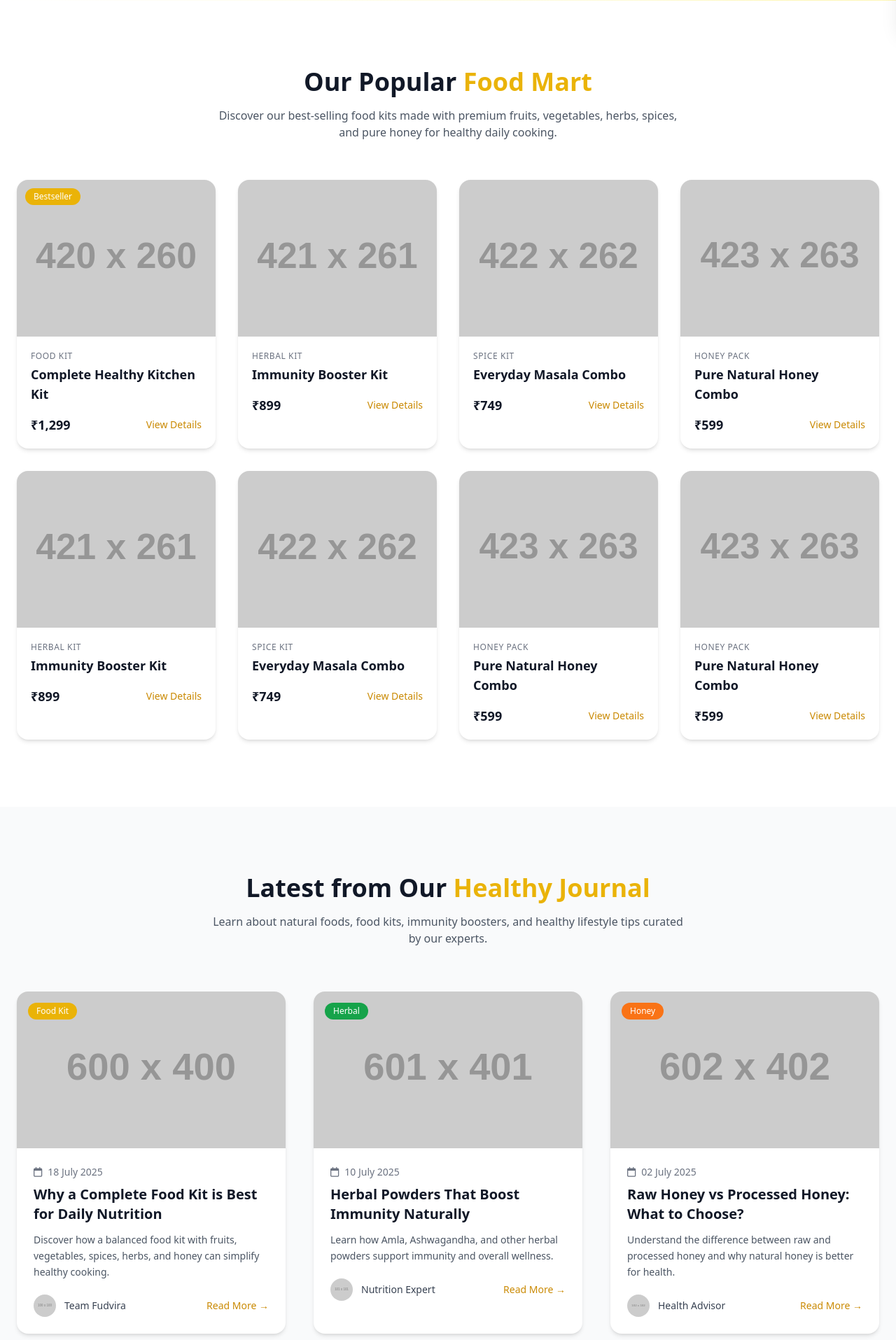
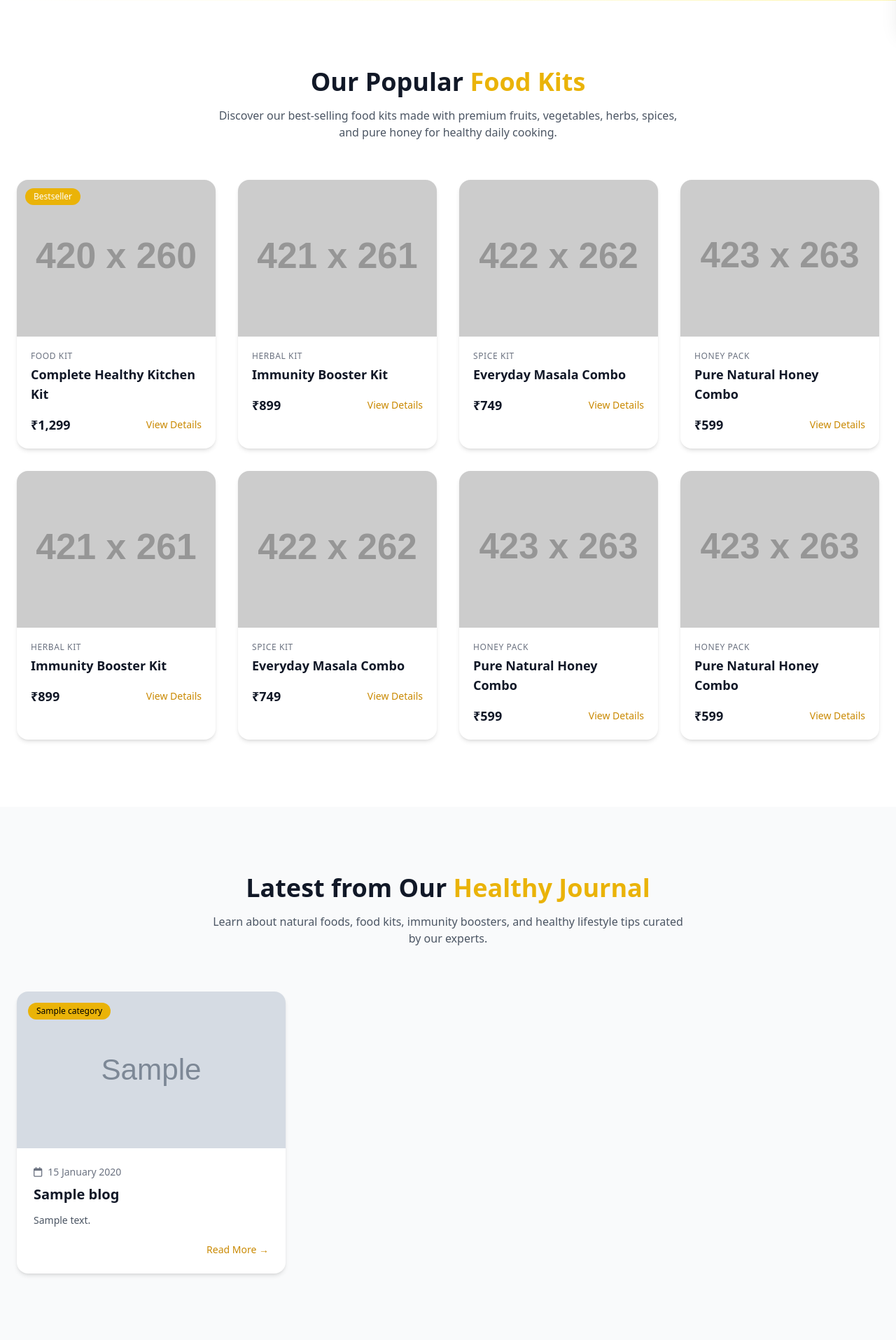
Before and after one commit to Kalpana2003Gajera/foodmart, a Django app: template apps/store/templates/store/index.html in a window 1280 px wide. Shown: the part 763-2678 px from the top of the page at 70% size. Run offline with Django 5.2, Linux system fonts and the light colour scheme; the template is opened without the code that fills it: most values are stand-ins (such as "Sample title", 1, 10 or a date in 2020); grey boxes marked "Sample" are stand-in pictures; grey boxes labelled with a size stand in for pictures from a placeholder-image service; parts of the project's set-up code (start-up, migrations or seed data) failed here and were passed over; some libraries are stand-ins or nearby versions.

Commit message:
forgot pass, blogs does complete.

```diff
--- a/apps/store/templates/store/index.html
+++ b/apps/store/templates/store/index.html
@@ -24,7 +24,7 @@ Home
 
                 <h1 class="text-4xl md:text-5xl xl:text-6xl font-extrabold text-gray-900 leading-tight">
                     Everything Your Kitchen Needs <br>
-                    <span class="text-yellow-500">In One Healthy Food Mart</span>
+                    <span class="text-yellow-500">In One Healthy Food Kit</span>
                 </h1>
 
                 <p class="mt-6 text-gray-600 text-lg leading-relaxed max-w-xl">
@@ -38,7 +38,7 @@ Home
                 <div class="mt-8 flex flex-wrap gap-4">
                     <button
                         class="bg-yellow-500 text-white px-8 py-3 rounded-full text-lg font-medium hover:bg-yellow-600 transition shadow-lg">
-                        Explore Here
+                        Explore Food Kits
                     </button>
 
                     <button
@@ -67,7 +67,7 @@ Home
         <!-- Section Heading -->
         <div class="text-center mb-14">
             <h2 class="text-3xl md:text-4xl font-extrabold text-gray-900">
-                Our Popular <span class="text-yellow-500">Food Mart</span>
+                Our Popular <span class="text-yellow-500">Food Kits</span>
             </h2>
             <p class="mt-4 text-gray-600 max-w-2xl mx-auto">
                 Discover our best-selling food kits made with premium fruits,
@@ -291,15 +291,14 @@ Home
     <!-- Blog Grid -->
     <div class="grid grid-cols-1 md:grid-cols-2 lg:grid-cols-3 gap-10">
 
+      {% for blog in blogs %}
       <!-- Blog Card -->
       <div class="bg-white rounded-2xl shadow-md hover:shadow-xl transition overflow-hidden">
         <div class="relative">
-          <img src="https://dummyimage.com/600x400"
-               class="w-full h-56 object-cover"
-               alt="Blog">
+          <img src="{{ blog.image.url }}" class="w-full h-56 object-cover" alt="Blog">
 
-          <span class="absolute top-4 left-4 bg-yellow-500 text-white text-xs px-3 py-1 rounded-full">
-            Food Kit
+          <span class="absolute top-4 left-4 bg-yellow-500 text-dark text-xs px-3 py-1 rounded-full">
+            {{blog.category.name}}
           </span>
         </div>
 
@@ -307,121 +306,27 @@ Home
           <!-- Date -->
           <div class="flex items-center gap-2 text-sm text-gray-500 mb-2">
             <i class="fa-regular fa-calendar"></i>
-            <span>18 July 2025</span>
+            <span>{{ blog.created_at|date:"d F Y" }}</span>
           </div>
 
           <h3 class="text-xl font-semibold text-gray-900 mb-3">
-            Why a Complete Food Kit is Best for Daily Nutrition
+            {{blog.title}}
           </h3>
 
           <p class="text-gray-600 text-sm leading-relaxed mb-5">
-            Discover how a balanced food kit with fruits, vegetables,
-            spices, herbs, and honey can simplify healthy cooking.
+            {{blog.content|truncatewords:20}}
           </p>
 
           <!-- Author + Read -->
-          <div class="flex items-center justify-between">
-            <div class="flex items-center gap-3">
-              <img src="https://dummyimage.com/100x100"
-                   class="w-8 h-8 rounded-full object-cover"
-                   alt="Author">
-              <span class="text-sm font-medium text-gray-700">
-                Team Fudvira
-              </span>
-            </div>
-
-            <a href="#" class="text-sm font-medium text-yellow-600 hover:underline">
+          <div class="flex justify-end">
+            <a href="{% url 'blog_detail' blog.id %}" class="text-sm font-medium text-yellow-600 hover:underline">
               Read More →
             </a>
           </div>
+
         </div>
       </div>
-
-      <!-- Blog Card -->
-      <div class="bg-white rounded-2xl shadow-md hover:shadow-xl transition overflow-hidden">
-        <div class="relative">
-          <img src="https://dummyimage.com/601x401"
-               class="w-full h-56 object-cover"
-               alt="Blog">
-          <span class="absolute top-4 left-4 bg-green-600 text-white text-xs px-3 py-1 rounded-full">
-            Herbal
-          </span>
-        </div>
-
-        <div class="p-6">
-          <div class="flex items-center gap-2 text-sm text-gray-500 mb-2">
-            <i class="fa-regular fa-calendar"></i>
-            <span>10 July 2025</span>
-          </div>
-
-          <h3 class="text-xl font-semibold text-gray-900 mb-3">
-            Herbal Powders That Boost Immunity Naturally
-          </h3>
-
-          <p class="text-gray-600 text-sm leading-relaxed mb-5">
-            Learn how Amla, Ashwagandha, and other herbal powders
-            support immunity and overall wellness.
-          </p>
-
-          <div class="flex items-center justify-between">
-            <div class="flex items-center gap-3">
-              <img src="https://dummyimage.com/101x101"
-                   class="w-8 h-8 rounded-full object-cover"
-                   alt="Author">
-              <span class="text-sm font-medium text-gray-700">
-                Nutrition Expert
-              </span>
-            </div>
-
-            <a href="#" class="text-sm font-medium text-yellow-600 hover:underline">
-              Read More →
-            </a>
-          </div>
-        </div>
-      </div>
-
-      <!-- Blog Card -->
-      <div class="bg-white rounded-2xl shadow-md hover:shadow-xl transition overflow-hidden">
-        <div class="relative">
-          <img src="https://dummyimage.com/602x402"
-               class="w-full h-56 object-cover"
-               alt="Blog">
-          <span class="absolute top-4 left-4 bg-orange-500 text-white text-xs px-3 py-1 rounded-full">
-            Honey
-          </span>
-        </div>
-
-        <div class="p-6">
-          <div class="flex items-center gap-2 text-sm text-gray-500 mb-2">
-            <i class="fa-regular fa-calendar"></i>
-            <span>02 July 2025</span>
-          </div>
-
-          <h3 class="text-xl font-semibold text-gray-900 mb-3">
-            Raw Honey vs Processed Honey: What to Choose?
-          </h3>
-
-          <p class="text-gray-600 text-sm leading-relaxed mb-5">
-            Understand the difference between raw and processed honey
-            and why natural honey is better for health.
-          </p>
-
-          <div class="flex items-center justify-between">
-            <div class="flex items-center gap-3">
-              <img src="https://dummyimage.com/102x102"
-                   class="w-8 h-8 rounded-full object-cover"
-                   alt="Author">
-              <span class="text-sm font-medium text-gray-700">
-                Health Advisor
-              </span>
-            </div>
-
-            <a href="#" class="text-sm font-medium text-yellow-600 hover:underline">
-              Read More →
-            </a>
-          </div>
-        </div>
-      </div>
+      {% endfor %}
 
     </div>
   </div>
--- a/apps/store/urls.py
+++ b/apps/store/urls.py
@@ -7,6 +7,7 @@ urlpatterns = [
     path("signin/", signin, name="signin"),
     path("logout/", logout, name="logout"),
     path("forgot-password/", forgot_password, name="forgot_password"),
+    path("forgot-password-otp-verify/", forgot_password_otp_verify, name="forgot_password_otp_verify"),
     path("", index, name="index"),
     path("products/", products, name="products"),
     path("blogs/", blogs, name="blogs"),
```
Also changed, not shown: apps/store/templates/store/blogs.html (+47 -0 lines), apps/store/templates/store/forgot_password.html (+22 -3 lines), apps/store/templates/store/forgot_password_otp_verify.html (added, +86 -0 lines), apps/store/views.py (+91 -2 lines), foodmart.db.
